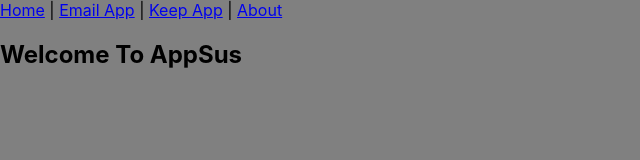
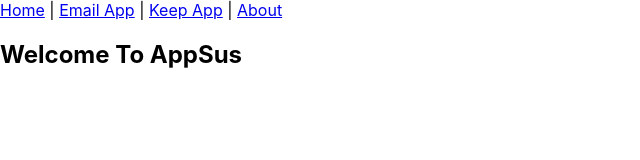
Before and after one commit to basta9/project-3, a plain HTML site: page index.html in a window 1280 px wide. Shown: the whole page, without its empty margins (0-640 px from the left). Drawn offline with Linux system fonts and the light colour scheme.

Commit message:
merge 07/11 16:00

```diff
--- a/css/style.css
+++ b/css/style.css
@@ -2,7 +2,7 @@
 html, body {
 padding: 0;
 margin: 0;
-background: gray;
+/* background: gray; */
 font-family: -apple-system, BlinkMacSystemFont, 'Segoe UI', Roboto, Oxygen, Ubuntu, Cantarell, 'Open Sans', 'Helvetica Neue', sans-serif;
 }
 
```
